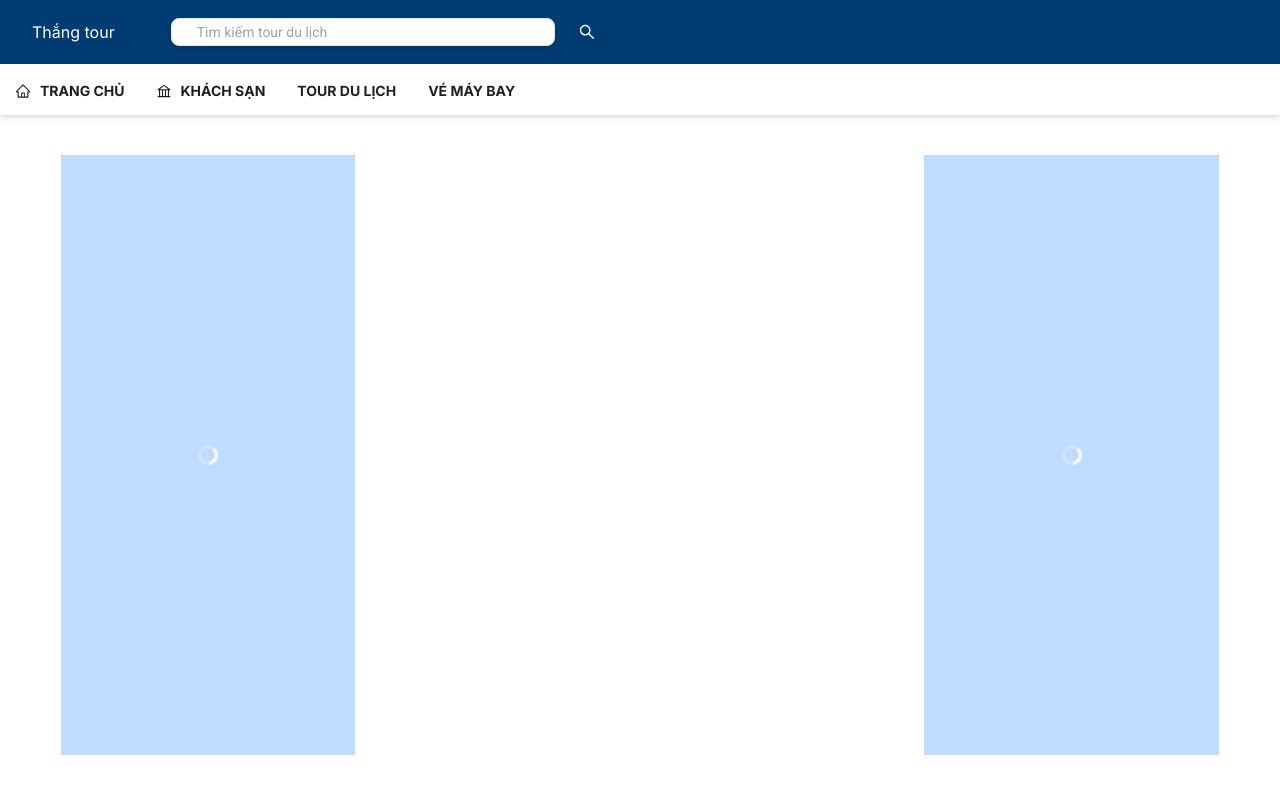
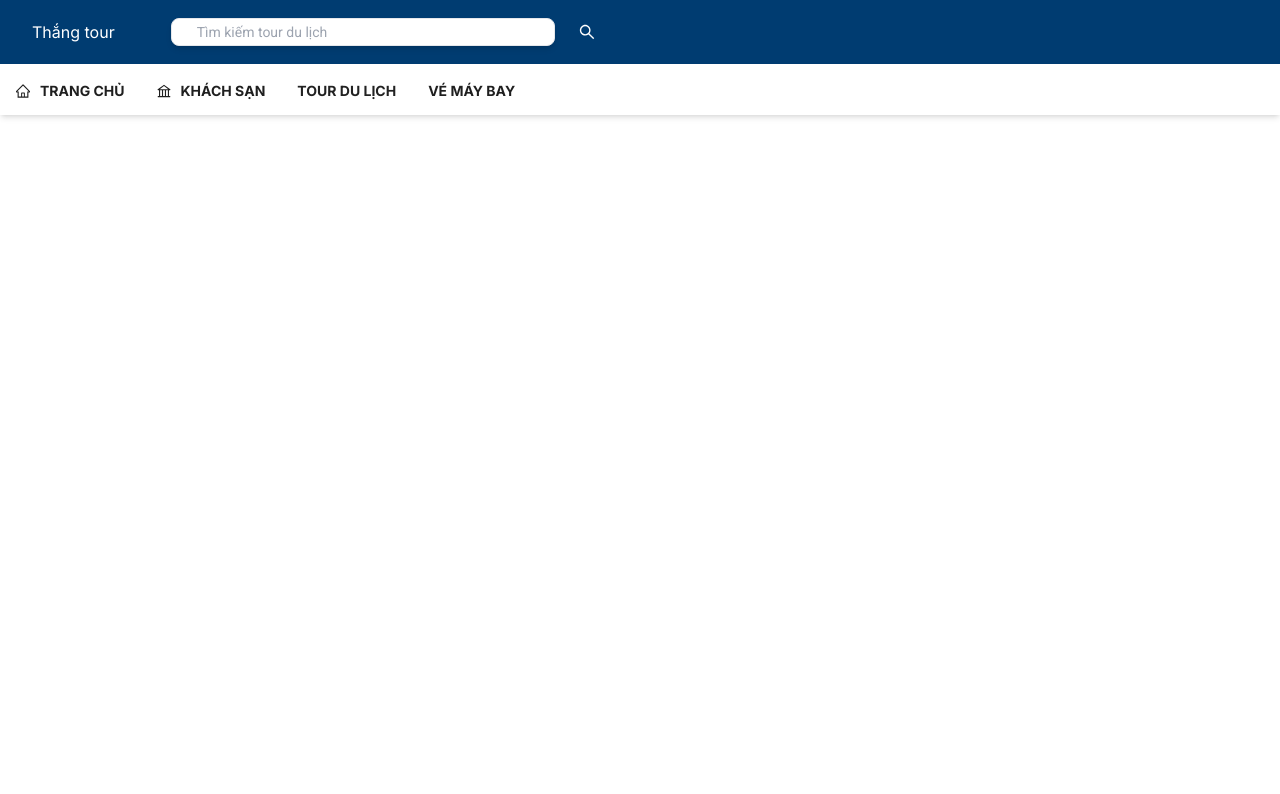
Before and after one commit to khiendz/thang_baovedoan2023, a Next.js app in the folder FE/client-app/: page / in a window 1280 px wide. Shown: the top 794 px of the page. Built offline with nearby package versions, Linux system fonts and the light colour scheme.

Commit message:
delete ads

```diff
--- a/FE/client-app/src/components/layouts/LayoutDefault.tsx
+++ b/FE/client-app/src/components/layouts/LayoutDefault.tsx
@@ -11,51 +11,7 @@ const LayoutDefault = ({ children }: { children: React.ReactNode }) => {
       <RootStyleRegistry>
         <div className="dk-w-full dk-flex dk-justify-center dk-mt-5 dk-items">
           <div className="dk-w-[1158px] dk-flex dk-justify-center dk-mt-5 dk-gap-8 dk-items">
-            <div className="dk-w-[300px] dk-h-[600px] dk-bg-blue-200 dk-flex dk-items-center dk-justify-center">
-              <svg
-                className="dk-animate-spin dk-h-5 dk-w-5 dk-text-white"
-                xmlns="http://www.w3.org/2000/svg"
-                fill="none"
-                viewBox="0 0 24 24"
-              >
-                <circle
-                  className="dk-opacity-25"
-                  cx="12"
-                  cy="12"
-                  r="10"
-                  stroke="currentColor"
-                  strokeWidth="4"
-                ></circle>
-                <path
-                  className="dk-opacity-75"
-                  fill="currentColor"
-                  d="M4 12a8 8 0 018-8V0C5.373 0 0 5.373 0 12h4zm2 5.291A7.962 7.962 0 014 12H0c0 3.042 1.135 5.824 3 7.938l3-2.647z"
-                ></path>
-              </svg>
-            </div>
             <div className="container dk-w-[516px]">{children}</div>
-            <div className="dk-w-[300px] dk-h-[600px] dk-bg-blue-200 dk-flex dk-items-center dk-justify-center dk-px-4">
-              <svg
-                className="dk-animate-spin dk-h-5 dk-w-5 dk-text-white"
-                xmlns="http://www.w3.org/2000/svg"
-                fill="none"
-                viewBox="0 0 24 24"
-              >
-                <circle
-                  className="dk-opacity-25"
-                  cx="12"
-                  cy="12"
-                  r="10"
-                  stroke="currentColor"
-                  strokeWidth="4"
-                ></circle>
-                <path
-                  className="dk-opacity-75"
-                  fill="currentColor"
-                  d="M4 12a8 8 0 018-8V0C5.373 0 0 5.373 0 12h4zm2 5.291A7.962 7.962 0 014 12H0c0 3.042 1.135 5.824 3 7.938l3-2.647z"
-                ></path>
-              </svg>
-            </div>
           </div>
         </div>
       </RootStyleRegistry>
```
